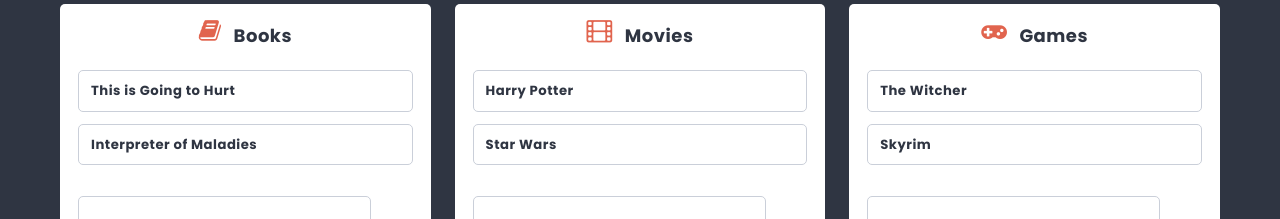
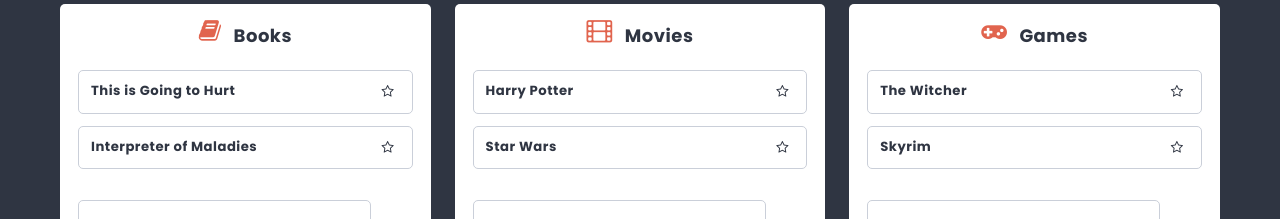
Before and after one commit to enowuigrek/Kodilla_my-first-react-app, a React (Create React App) app: page /list/1 in a window 1280 px wide. Shown: the part 428-647 px from the top of the page. Built offline with nearby package versions, Linux system fonts and the light colour scheme.

Commit message:
add favorite card - 14.4

```diff
--- a/src/components/Card/Card.js
+++ b/src/components/Card/Card.js
@@ -1,11 +1,43 @@
 import styles from './Card.module.scss';
+import clsx from 'clsx';
+import { useDispatch } from 'react-redux';
+import { toggleCartFavorite } from '../../redux/store';
 
 const Card = (props) => {
 
+  const dispatch = useDispatch();
+
+  const cardId = props.id;
+
+  const classChange = () => {
+    dispatch(toggleCartFavorite(cardId));
+  };
+
   return (
-    <li className={styles.card}>
-      {props.title}
-    </li>
+      <li className={styles.card}>
+        {props.title}
+
+        <button type="button"
+
+          onClick={ () => {
+            classChange(
+                props.id,
+                props.isFavorite
+              )
+          }}
+
+          className={
+            clsx(
+              styles.button,
+              props.isFavorite && styles.active
+            )
+          }
+        >
+          <span
+            className='fa fa-star-o'
+          />
+        </button>
+      </li>
   );
 };
 
--- a/src/components/Card/Card.module.scss
+++ b/src/components/Card/Card.module.scss
@@ -11,3 +11,13 @@
 	justify-content: space-between;
 	font-weight: bold;
 }
+
+button {
+  border: none;
+  color: $color-dark;
+  background-color: inherit;
+}
+
+.active {
+	color: $color-warning;
+}
--- a/src/components/Column/Column.js
+++ b/src/components/Column/Column.js
@@ -9,7 +9,7 @@
 
   const cards = useSelector(
     state => getFilteredCards(state, props.id)
-    );
+  );
 
   return (
     <article className ={styles.column}>
@@ -25,8 +25,10 @@
             <Card
               key={card.id}
               title={card.title}
+              id={card.id}
+              isFavorite= {card.isFavorite}
             />
-          )
+          );
         })}
       </ul>
       <CardForm
--- a/src/components/Favorite/Favorite.js
+++ b/src/components/Favorite/Favorite.js
@@ -1,11 +1,39 @@
+import styles from './Favorite.module.scss';
 import PageTitle from "../PageTitle/PageTitle";
+import Card from "../Card/Card";
+import { useSelector } from "react-redux";
+import { getCardsFavorite } from "../../redux/store";
+
 
 const Favorite = () => {
 
+    const favoriteCard = useSelector(getCardsFavorite);
+
+    if (favoriteCard.length === 0)
+
+    return (
+        <div>
+            <PageTitle>Favorite</PageTitle>
+            <p className={styles.subtitle}>loren ipsun </p>
+        </div>
+    );
+
     return (
       <div>
-        <PageTitle> Favorite </PageTitle>
-        <p>bla bla bla</p>
+        <PageTitle>Favorite</PageTitle>
+        <p> favorite Cards </p>
+        <div className={styles.cardsWrapper}>
+                <ul className={styles.cards}>
+                    {favoriteCard.map(card =>
+                      <Card
+                        key={card.id}
+                        title={card.title}
+                        id={card.id}
+                        isFavorite= {card.isFavorite}
+                      />
+                    )}
+                </ul>
+            </div>
       </div>
     );
   };
--- /dev/null
+++ b/src/components/Favorite/Favorite.module.scss
@@ -0,0 +1,31 @@
+@use "sass:math";
+@import '../../styles/settings.scss';
+
+.cardsWrapper {
+  flex-shrink: 0;
+  width: calc(33% - 12px);
+  background: $color-light;
+  margin: 0 auto;
+  padding: ($base-size * 1.5);
+  border-radius: $radius;
+  box-shadow: 0 math.div($base-size, 4) 0 rgba(0,0,0,0.3);
+  color: $color-dark;
+}
+
+.title {
+  text-align: center;
+  font-size: ($base-size * 1.5);
+  margin: 0 0 ($base-size * 1.5) 0;
+}
+
+
+.cards {
+  padding: math.div($base-size, 2) 0;
+}
+
+@media (max-width: 767px) {
+  .column {
+    width: 100%;
+    margin: 0 0 $base-size 0;
+  }
+}
--- a/src/components/SearchForm/SearchForm.js
+++ b/src/components/SearchForm/SearchForm.js
@@ -17,8 +17,6 @@
     dispatch(updateSearchString(searchString));
   };
 
-  console.log(searchString);
-
   return (
     <form className={styles.searchForm}
       onSubmit={handleSubmit}>
--- a/src/redux/store.js
+++ b/src/redux/store.js
@@ -10,6 +10,13 @@
     strContains(card.title, searchString))
   );
 };
+
+export const getCardsFavorite = (state) => {
+  return (
+    state.cards.filter(card => card.isFavorite === true)
+  );
+};
+
 
 export const getAllColumns = (state) => {
   return (
@@ -60,6 +67,12 @@
   );
 };
 
+export const toggleCartFavorite = (payload) => {
+  return (
+    {type: 'TOGGLE_CARD_FAVORITE', payload }
+  );
+};
+
 const reducer = (state, action) => {
 
   switch(action.type) {
@@ -107,6 +120,15 @@
         action.payload
       };
 
+    case 'TOGGLE_CARD_FAVORITE':
+      return {
+        ...state,
+        cards: state.cards.map(
+          card => (card.id === action.payload) ?
+          { ...card, isFavorite: !card.isFavorite } : card
+        )
+      };
+
     default:
       return state;
   }
```
Lines whose indentation alone changed are shown as unchanged.
